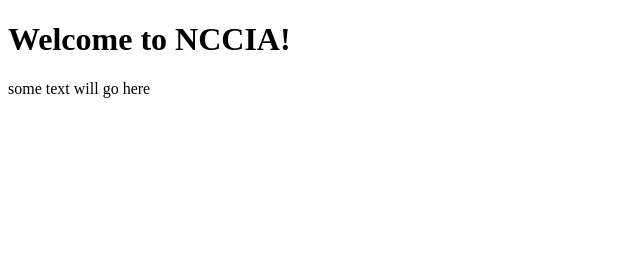
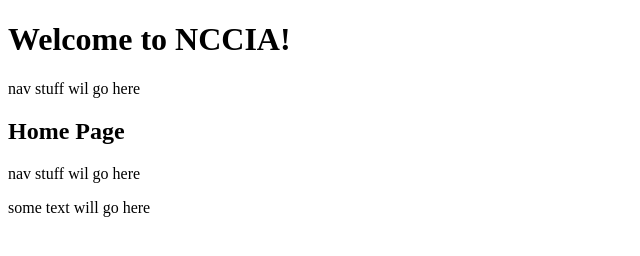
Before and after one commit to kmitchell93/kmitchell93.github.io, a plain HTML site: page index.html in a window 1280 px wide. Shown: the whole page, without its empty margins (0-640 px from the left). Drawn offline with Linux system fonts and the light colour scheme.

Commit message:
Update index.html

```diff
--- a/index.html
+++ b/index.html
@@ -7,7 +7,16 @@
 
 </head>
 <body>
+  <header>
   <h1>Welcome to NCCIA!</h1>
+    <nav>nav stuff wil go here</nav>
+  </header
+   <main>
+    <h2>Home Page</h2>
+    </main>
+  <footer>
+    <p><nav>nav stuff wil go here</nav> </p>
   <p>some text will go here</p>
+  </footer>
 </body>
 </html>
```
